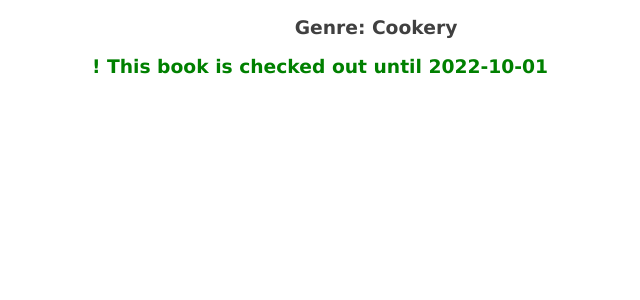
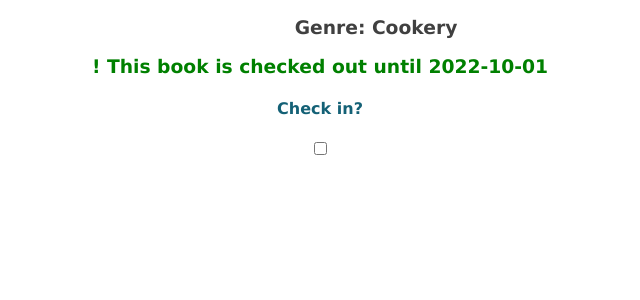
Before and after one commit to taksgarby/library_task, a Flask app: page /books/1 in a window 1280 px wide. Shown: the part 273-573 px from the top of the page, without its empty margins (320-960 px from the left). Run offline with Flask 2, Linux system fonts and the light colour scheme.

Commit message:
add changes

```diff
--- a/static/style.css
+++ b/static/style.css
@@ -76,3 +76,7 @@ h3 {
 .book-detail .checked-out {
     color: green;
 }
+
+.book-detail h4 {
+    color: #146176;
+}
--- a/templates/add.html
+++ b/templates/add.html
@@ -23,10 +23,11 @@
                 <option value="Hobbies">Hobbies</option>
                 <option value="Business">Business</option>
             </select>
-
+            <p>
             <label for="return_by">Return_by</label>
             <input type="date" name="return_by" id="return_by">
           <input type="submit">
+        </p>
         </form>
     </div>
 {% endblock %}
--- a/templates/book.html
+++ b/templates/book.html
@@ -8,8 +8,19 @@
         <h3 class="genre">Genre: {{book.genre}}</h3>
         {% if book.checked_out %}
         <h3 class="not-checked-out">&#9745 This book is available</h3>
+        <form action="/book.html">
+        <h4>Check out?</h4>
+        <input type="checkbox" id="check_out" name="check_out" value="checked_out">
+
+
+
         {% else %}
         <h3 class="checked-out">! This book is checked out until {{book.return_by}}</h3>
+        <h4>Check in?</h4>
+        <input type="checkbox" id="check_in" name="check_in" value="checked_in">
+
+
+    </form>
         {% endif %}
 
 </div>
```
